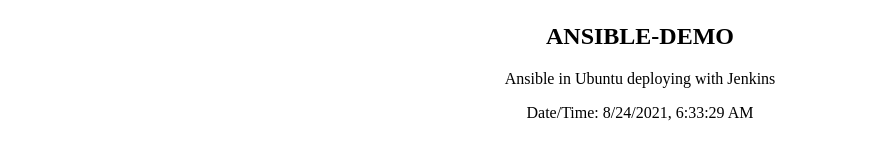
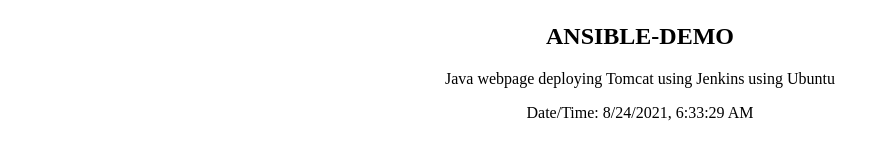
Before and after one commit to poovarasanafc1/newfolder, a plain HTML site: page index.html in a window 1280 px wide. Shown: the part 269-428 px from the top of the page, without its empty margins (0-874 px from the left). Drawn offline with Linux system fonts and the light colour scheme.

Commit message:
Update index.html

```diff
--- a/index.html
+++ b/index.html
@@ -15,7 +15,7 @@
 
 <h1 style="text-align:center;"> DEMO PROJECT </h1>
 <h2 style="text-align:center"> ANSIBLE-DEMO </h2>
-<p style="text-align:center">  Ansible in Ubuntu deploying with Jenkins </p>
+<p style="text-align:center">  Java webpage deploying Tomcat using Jenkins using Ubuntu</p>
 <p style="text-align:center"> Date/Time: <span id="datetime"></span></p>
 <script>
 var dt = new Date();
```
